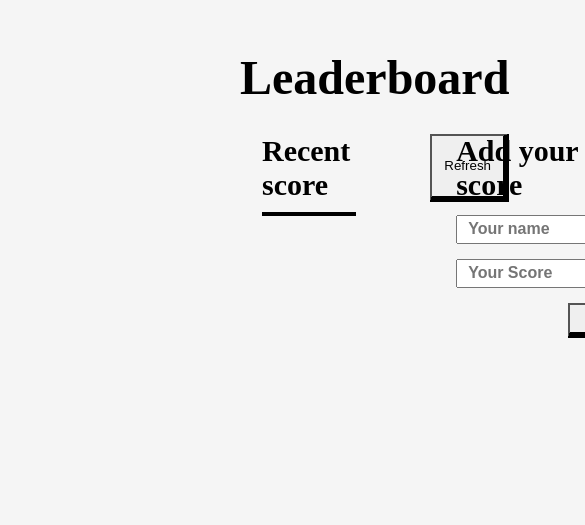
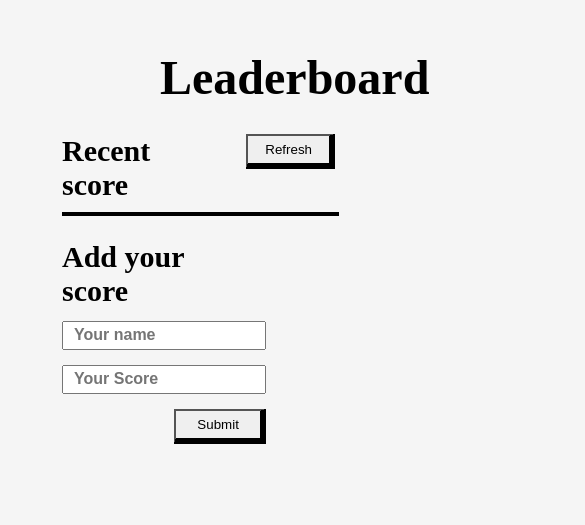
Before and after one commit to Kaweesi-Matia/Leader_Board, a website built with webpack: page src/index.html in a window 390 px wide. Shown: the part 180-705 px from the top of the page, 585 px wide, since content can reach past the window. Built offline with nearby package versions, Linux system fonts and the light colour scheme.

Commit message:
modify index.html

```diff
--- a/src/index.html
+++ b/src/index.html
@@ -27,13 +27,7 @@
         <input type="text" class="score" name="score" placeholder="Your Score" />
         <button type="submit" class="submit">Submit</button>
       </form>
-      <form id="game" action="https://us-central1-js-capstone-backend.cloudfunctions.net/api/games/" method="post">
 
-        <label>add game</label>
-        <input type="text" name="name">
-        <button type="submit" id="addgame">add game</button>
-
-      </form>
     </div>
   </section>
 </body>
--- a/src/style.css
+++ b/src/style.css
@@ -99,3 +99,38 @@ form {
   padding-left: 10px;
   font-size: 16px;
 }
+
+@media only screen and (max-width: 608px) {
+  .main-container {
+    display: flex;
+    text-align: left;
+    flex-direction: column;
+    position: relative;
+    right: 200px;
+  }
+
+  .display_right {
+    order: 1;
+    width: 60%;
+  }
+
+  .display_left {
+    width: 100%;
+  }
+
+  .scores {
+    padding: 0;
+    width: 100%;
+  }
+
+  .refresh {
+    width: 120px;
+    height: 35px;
+  }
+
+  #leader_board {
+    margin-left: 160px;
+    margin-top: 230px;
+    font-size: 48px;
+  }
+}
```
